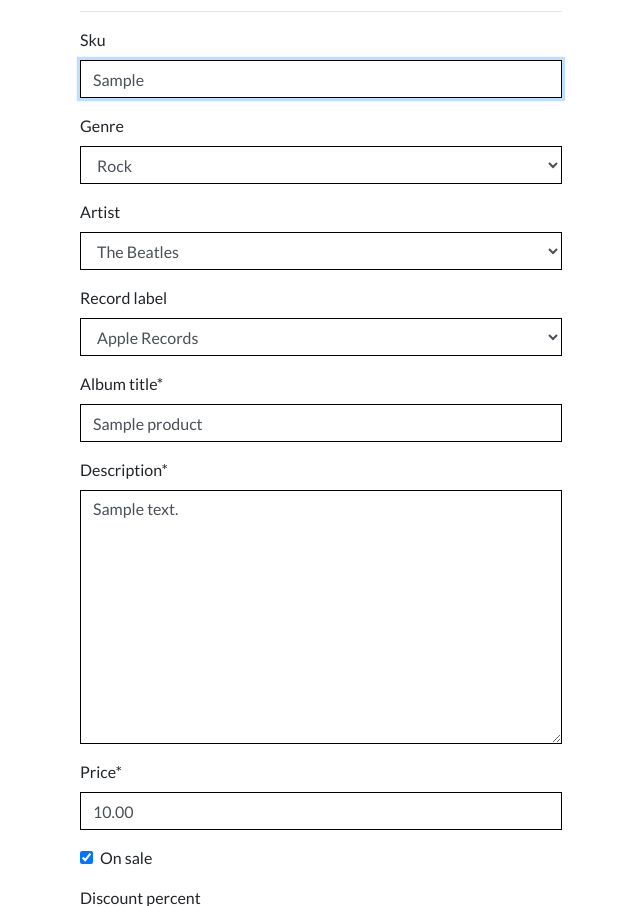
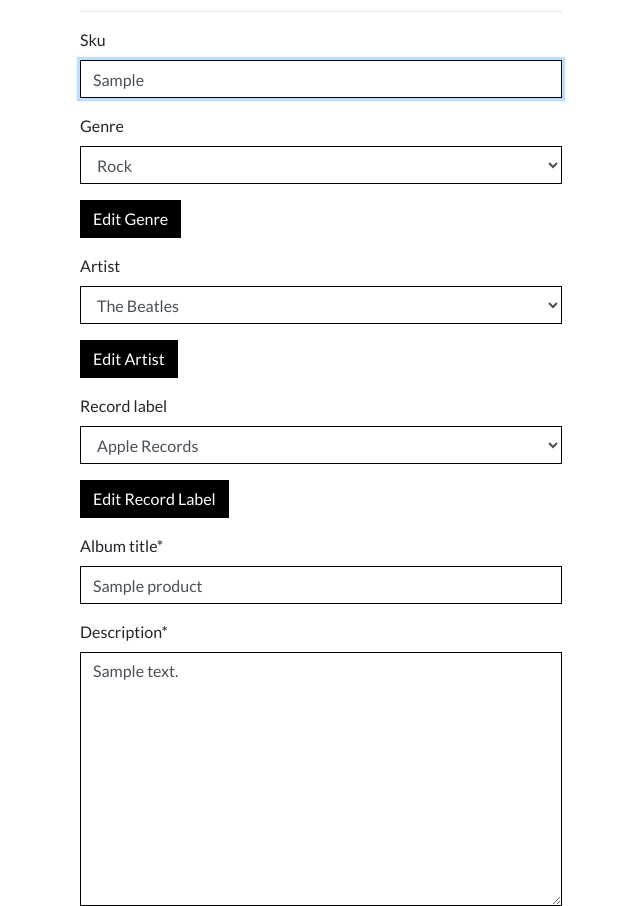
Before and after one commit to peejaywk/VinylRack, a Django app: page /products/edit/1/ in a window 1280 px wide. Shown: the part 290-1196 px from the top of the page, without its empty margins (63-703 px from the left). Run offline with Django 3.2, Linux system fonts and the light colour scheme; a user stored in the database is signed in; data comes from the database, SQL or seed files in the repository; tables that the repository leaves empty hold one stand-in row (values such as "Sample post"); grey boxes marked "Sample" are stand-in pictures; parts of the project's set-up code (start-up, migrations or seed data) failed here and were passed over; some libraries are stand-ins or nearby versions.

Commit message:
Update the product app to allow the user to edit the genre, artist and record label when editing a product.

```diff
--- a/products/templates/products/edit_product.html
+++ b/products/templates/products/edit_product.html
@@ -18,10 +18,25 @@
                 <form method="POST" action="{% url 'edit_product' product.id %}" class="form mb-2" enctype="multipart/form-data">
                     {% csrf_token %}
                     {% for field in form %}
-                        {% if field.name != 'image' %}
+                        {% if field.name == 'image' %}
+                            {{ field }}
+                        {% elif field.name == 'genre' %}
                             {{ field | as_crispy_field }}
+                            <button type="button" class="btn btn-black rounded-0 mb-3" data-toggle="modal" data-target="#editGenreModal">
+                                Edit Genre
+                            </button>
+                        {% elif field.name == 'artist' %}
+                            {{ field | as_crispy_field }}
+                            <button type="button" class="btn btn-black rounded-0 mb-3" data-toggle="modal" data-target="#editArtistModal">
+                                Edit Artist
+                            </button>
+                        {% elif field.name == 'record_label' %}
+                            {{ field | as_crispy_field }}
+                            <button type="button" class="btn btn-black rounded-0 mb-3" data-toggle="modal" data-target="#editRecordLabelModal">
+                                Edit Record Label
+                            </button>
                         {% else %}
-                            {{ field }}
+                            {{ field | as_crispy_field }}
                         {% endif %}
                     {% endfor %}
                     <div class="text-right">
@@ -32,6 +47,93 @@
             </div>
         </div>
     </div>
+
+<!-- Modal Edit Genre -->
+<div class="modal fade" id="editGenreModal" tabindex="-1" role="dialog" aria-labelledby="editGenreModalLabel"
+    aria-hidden="true">
+    <div class="modal-dialog" role="document">
+        <div class="modal-content">
+            <div class="modal-header">
+                <h5 class="modal-title" id="editGenreModalLabel">Edit Genre</h5>
+                <button type="button" class="close" data-dismiss="modal" aria-label="Close">
+                    <span aria-hidden="true">&times;</span>
+                </button>
+            </div>
+            <form method="POST" action="{% url 'edit_genre' product.genre.id product.id %}" class="form mb-2">
+                <div class="modal-body">
+                    <div class="col-12 col-md-6">
+                        {% csrf_token %}
+                        {% for field in genre_form %}
+                        {{ field | as_crispy_field }}
+                        {% endfor %}
+                    </div>
+                </div>
+                <div class="modal-footer">
+                    <button type="button" class="btn btn-outline-black rounded-0" data-dismiss="modal">Close</button>
+                    <button type="submit" class="btn btn-black rounded-0">Save</button>
+                </div>
+            </form>
+        </div>
+    </div>
+</div>
+
+<!-- Modal Edit Artist -->
+<div class="modal fade" id="editArtistModal" tabindex="-1" role="dialog" aria-labelledby="editArtistModalLabel"
+    aria-hidden="true">
+    <div class="modal-dialog" role="document">
+        <div class="modal-content">
+            <div class="modal-header">
+                <h5 class="modal-title" id="editArtistModalLabel">Edit Artist</h5>
+                <button type="button" class="close" data-dismiss="modal" aria-label="Close">
+                    <span aria-hidden="true">&times;</span>
+                </button>
+            </div>
+            <form method="POST" action="{% url 'edit_artist' product.artist.id product.id %}" class="form mb-2">
+                <div class="modal-body">
+                    <div class="col-12 col-md-6">
+                        {% csrf_token %}
+                        {% for field in artist_form %}
+                        {{ field | as_crispy_field }}
+                        {% endfor %}
+                    </div>
+                </div>
+                <div class="modal-footer">
+                    <button type="button" class="btn btn-outline-black rounded-0" data-dismiss="modal">Close</button>
+                    <button type="submit" class="btn btn-black rounded-0">Save</button>
+                </div>
+            </form>
+        </div>
+    </div>
+</div>
+
+<!-- Modal Edit Record Label -->
+<div class="modal fade" id="editRecordLabelModal" tabindex="-1" role="dialog" aria-labelledby="editRecordLabelModalLabel"
+    aria-hidden="true">
+    <div class="modal-dialog" role="document">
+        <div class="modal-content">
+            <div class="modal-header">
+                <h5 class="modal-title" id="editRecordLabelModalLabel">Edit Record Label</h5>
+                <button type="button" class="close" data-dismiss="modal" aria-label="Close">
+                    <span aria-hidden="true">&times;</span>
+                </button>
+            </div>
+            <form method="POST" action="{% url 'edit_recordlabel' product.record_label.id product.id %}" class="form mb-2">
+                <div class="modal-body">
+                    <div class="col-12 col-md-6">
+                        {% csrf_token %}
+                        {% for field in record_label_form %}
+                        {{ field | as_crispy_field }}
+                        {% endfor %}
+                    </div>
+                </div>
+                <div class="modal-footer">
+                    <button type="button" class="btn btn-outline-black rounded-0" data-dismiss="modal">Close</button>
+                    <button type="submit" class="btn btn-black rounded-0">Save</button>
+                </div>
+            </form>
+        </div>
+    </div>
+</div>
 {% endblock %}
 
 {% block postloadjs %}
--- a/products/urls.py
+++ b/products/urls.py
@@ -9,6 +9,12 @@ urlpatterns = [
     path('label/', views.product_label, name='label'),
     path('add/', views.add_product, name='add_product'),
     path('edit/<int:product_id>/', views.edit_product, name='edit_product'),
+    path('edit_genre/<int:genre_id>/<int:product_id>>/', views.edit_genre,
+         name='edit_genre'),
+    path('edit_artist/<int:artist_id>/<int:product_id>>/',
+         views.edit_artist, name='edit_artist'),
+    path('edit_recordlabel/<int:label_id>/<int:product_id>>/',
+         views.edit_recordlabel, name='edit_recordlabel'),
     path('delete/<int:product_id>/', views.delete_product,
          name='delete_product'),
     path('add_artist/', views.add_artist, name='add_artist'),
--- a/products/views.py
+++ b/products/views.py
@@ -171,31 +171,100 @@ def add_product(request):
 @login_required
 def edit_product(request, product_id):
     """ Edit a product in the store """
+
+    product = None
+    genre_form = None
+    artist = None
+    record_label = None
+
     if not request.user.is_superuser:
         messages.error(request, 'Sorry, only store owners can do that.')
         return redirect(reverse('home'))
 
+    # Get all the objects that require a form to be rendered.
     product = get_object_or_404(Product, pk=product_id)
+    genre = get_object_or_404(Genre, pk=product.genre_id)
+    artist = get_object_or_404(Artist, pk=product.artist_id)
+    record_label = get_object_or_404(Recordlabel, pk=product.record_label_id)
     if request.method == 'POST':
         form = ProductForm(request.POST, request.FILES, instance=product)
         if form.is_valid():
             form.save()
-            messages.success(request, 'Successfully updated product!')
+            messages.info(request, 'Successfully updated product!')
             return redirect(reverse('product_detail', args=[product.id]))
         else:
             messages.error(request, 'Failed to update product. Please ensure \
                 the form is valid.')
     else:
+        # Get data for all forms that the user can edit via the
+        # edit product page.
         form = ProductForm(instance=product)
+        genre_form = GenreForm(instance=genre)
+        artist_form = ArtistForm(instance=artist)
+        record_label_form = RecordLabelForm(instance=record_label)
         messages.info(request, f'You are editing {product.album_title}')
 
     template = 'products/edit_product.html'
     context = {
         'form': form,
         'product': product,
+        'genre_form': genre_form,
+        'artist_form': artist_form,
+        'record_label_form': record_label_form,
     }
 
     return render(request, template, context)
+
+
+@login_required
+def edit_genre(request, genre_id, product_id):
+    """ Edit a Genre """
+
+    genre = get_object_or_404(Genre, pk=genre_id)
+    if request.method == 'POST':
+        form = GenreForm(request.POST, instance=genre)
+        if form.is_valid():
+            form.save()
+            messages.info(request, 'Successfully updated Genre!')
+        else:
+            messages.error(request, 'Failed to update Genre. Please ensure \
+                the form is valid.')
+
+    return redirect(reverse('edit_product', args=[product_id]))
+
+
+@login_required
+def edit_artist(request, artist_id, product_id):
+    """ Edit an Artist """
+
+    artist = get_object_or_404(Artist, pk=artist_id)
+    if request.method == 'POST':
+        form = ArtistForm(request.POST, instance=artist)
+        if form.is_valid():
+            form.save()
+            messages.info(request, 'Successfully updated Artist!')
+        else:
+            messages.error(request, 'Failed to update Artist. Please ensure \
+                the form is valid.')
+
+    return redirect(reverse('edit_product', args=[product_id]))
+
+
+@login_required
+def edit_recordlabel(request, label_id, product_id):
+    """ Edit a Record Label """
+
+    record_label = get_object_or_404(Recordlabel, pk=label_id)
+    if request.method == 'POST':
+        form = RecordLabelForm(request.POST, instance=record_label)
+        if form.is_valid():
+            form.save()
+            messages.info(request, 'Successfully updated Record Label!')
+        else:
+            messages.error(request, 'Failed to update Record Label. Please ensure \
+                the form is valid.')
+
+    return redirect(reverse('edit_product', args=[product_id]))
 
 
 @login_required
```
